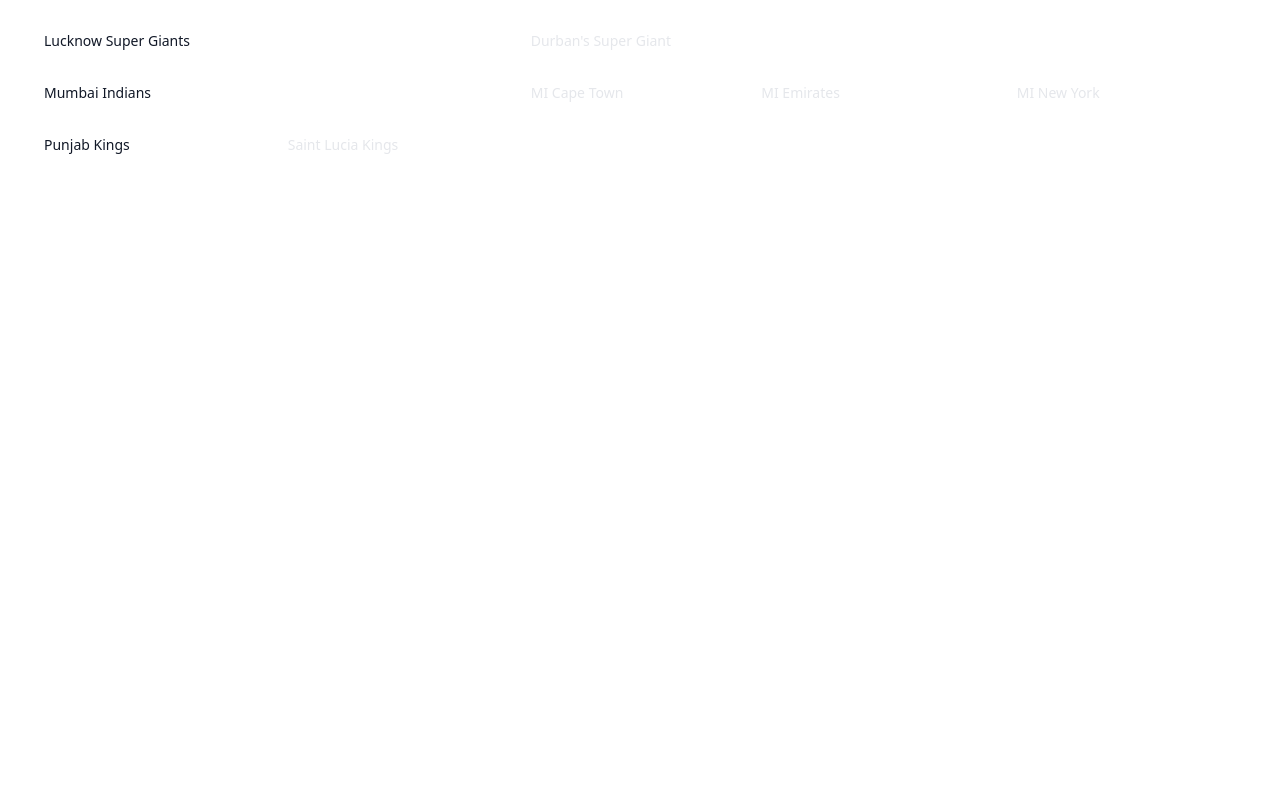
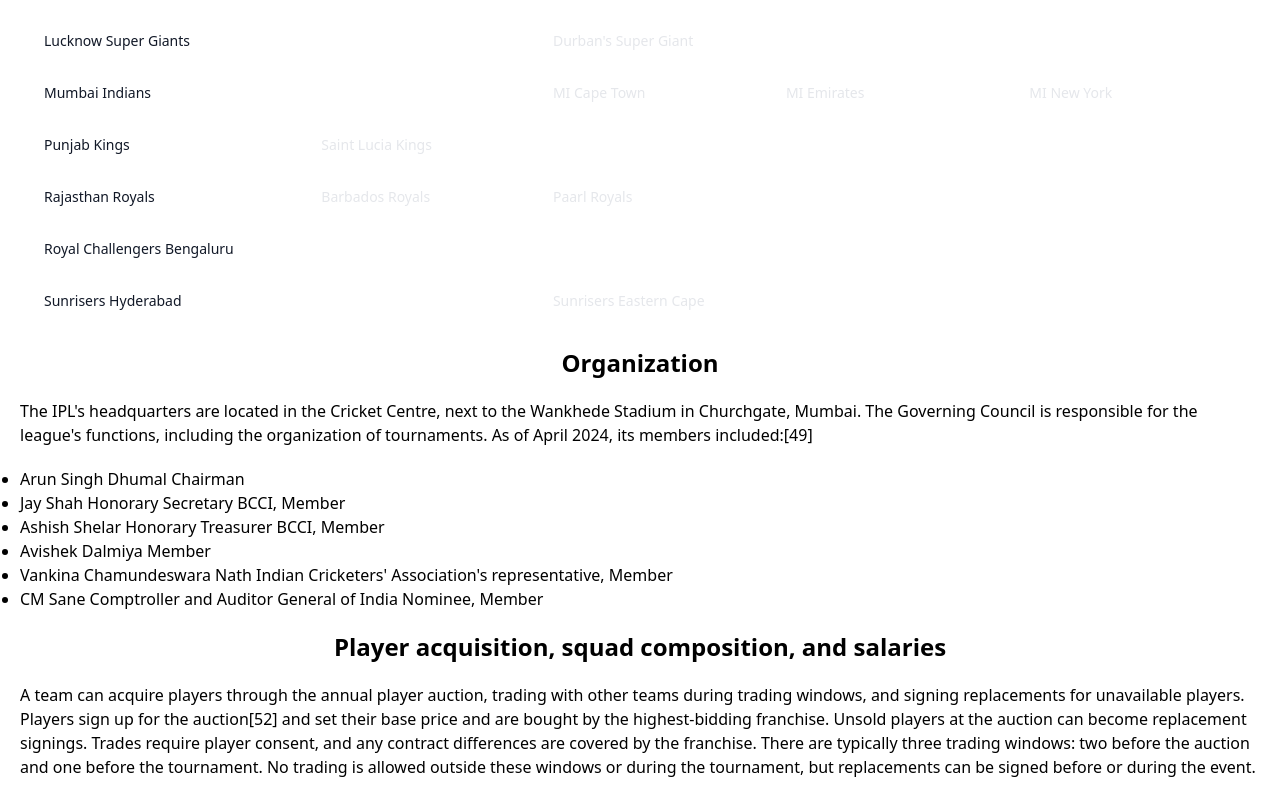
Before and after one commit to subbuke/My-project, a React (Create React App) app in the folder frontend/my-app/: page / in a window 1280 px wide. Shown: the part 1677-2476 px from the top of the page. Before the commit the page ends 1868 px from the top, so only its background shows below. Built offline with nearby package versions, Linux system fonts and the light colour scheme.

Commit message:
dashboard added

```diff
--- a/frontend/my-app/package.json
+++ b/frontend/my-app/package.json
@@ -9,6 +9,7 @@
     "flyonui": "^1.2.0",
     "react": "^19.0.0",
     "react-dom": "^19.0.0",
+    "react-router-dom": "^7.1.1",
     "react-scripts": "5.0.1",
     "web-vitals": "^4.2.4"
   },
--- a/frontend/my-app/src/components/Dashboard.js
+++ b/frontend/my-app/src/components/Dashboard.js
@@ -138,9 +138,58 @@
         <td className="px-6 py-4"></td>
         <td className="px-6 py-4"></td>
       </tr>
+      <tr className="bg-white dark:bg-gray-800">
+        <th
+          scope="row"
+          className="px-6 py-4 font-medium text-gray-900 whitespace-nowrap dark:text-white"
+        >
+         Rajasthan Royals
+        </th>
+        <td className="px-6 py-4">Barbados Royals</td>
+        <td className="px-6 py-4">Paarl Royals</td>
+        <td className="px-6 py-4"></td>
+        <td className="px-6 py-4"></td>
+      </tr>
+      <tr className="bg-white dark:bg-gray-800">
+        <th
+          scope="row"
+          className="px-6 py-4 font-medium text-gray-900 whitespace-nowrap dark:text-white"
+        >
+         Royal Challengers Bengaluru
+        </th>
+        <td className="px-6 py-4"></td>
+        <td className="px-6 py-4"></td>
+        <td className="px-6 py-4"></td>
+        <td className="px-6 py-4"></td>
+      </tr>
+      <tr className="bg-white dark:bg-gray-800">
+        <th
+          scope="row"
+          className="px-6 py-4 font-medium text-gray-900 whitespace-nowrap dark:text-white"
+        >
+        Sunrisers Hyderabad
+        </th>
+        <td className="px-6 py-4"></td>
+        <td className="px-6 py-4">	Sunrisers Eastern Cape</td>
+        <td className="px-6 py-4"></td>
+        <td className="px-6 py-4"></td>
+      </tr>
     </tbody>
   </table>
 </div>
+   <h1 className="text-center font-black text-2xl">Organization</h1>
+   <p className="m-5">The IPL's headquarters are located in the Cricket Centre, next to the Wankhede Stadium in Churchgate, Mumbai. The Governing Council is responsible for the league's functions, including the organization of tournaments. As of April 2024, its members included:[49]</p>
+   <ul className="list-disc m-5">
+    <li>Arun Singh Dhumal  Chairman</li>
+    <li>Jay Shah  Honorary Secretary BCCI, Member</li>
+    <li>Ashish Shelar Honorary Treasurer BCCI, Member</li>
+    <li>Avishek Dalmiya  Member</li>
+    <li>Vankina Chamundeswara Nath Indian Cricketers' Association's representative, Member</li>
+    <li>CM Sane  Comptroller and Auditor General of India Nominee, Member</li>
+
+   </ul>
+       <h1 className="text-center font-black text-2xl">Player acquisition, squad composition, and salaries</h1>
+          <p className="m-5">A team can acquire players through the annual player auction, trading with other teams during trading windows, and signing replacements for unavailable players. Players sign up for the auction[52] and set their base price and are bought by the highest-bidding franchise. Unsold players at the auction can become replacement signings. Trades require player consent, and any contract differences are covered by the franchise. There are typically three trading windows: two before the auction and one before the tournament. No trading is allowed outside these windows or during the tournament, but replacements can be signed before or during the event.</p>
 
         </div>
     );
--- a/frontend/my-app/src/components/Navbar.js
+++ b/frontend/my-app/src/components/Navbar.js
@@ -3,7 +3,7 @@
 import img1 from "./images/img1.png";
 
 const navigation = [
-  { name: 'Dashboard', href: '#', current: true },
+  { name: 'Dashboard', href: 'Dashboard', current: true },
   { name: 'Teams', href: '#', current: false },
   { name: 'cup winners', href: '#', current: false },
   { name: 'team histories', href: '#', current: false },
```
Also changed, not shown: 2 other files (tests, documents, lock files or other folders).
